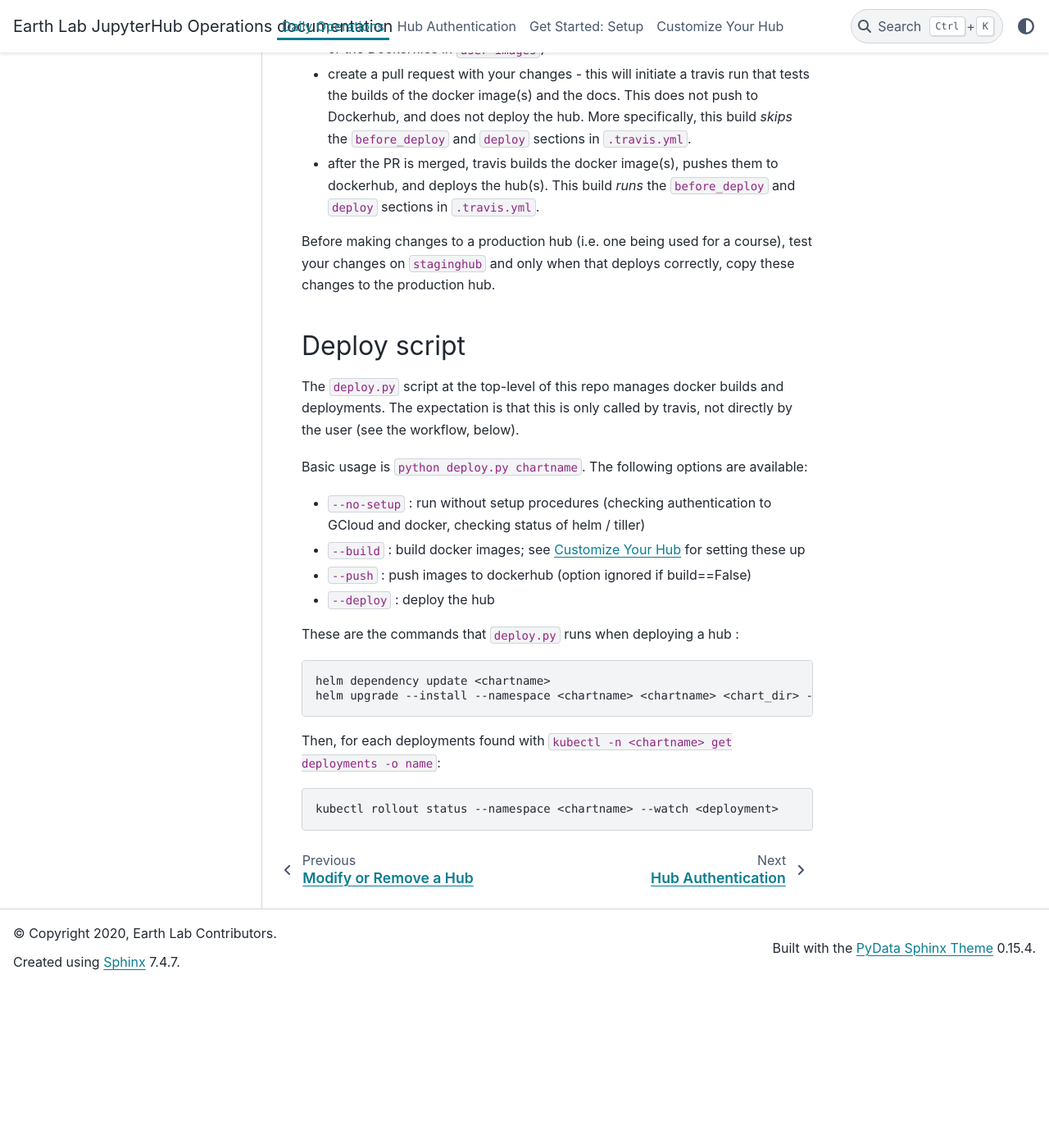
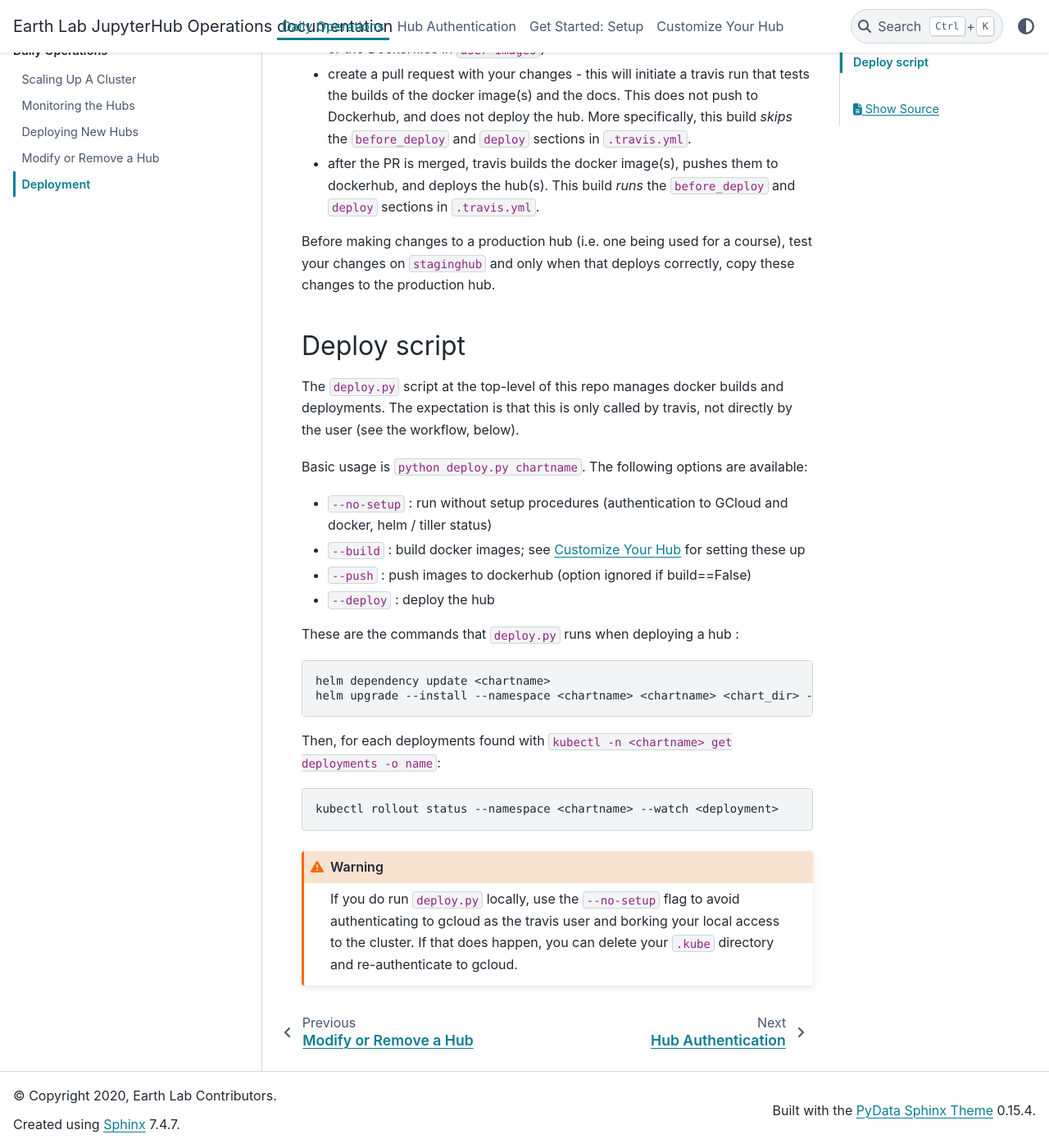
Before and after one commit to earthlab/hub-ops, a Sphinx documentation site: the page built from docs/source/daily-operations/deployment-workflow.rst, in a window 1280 px wide and 1400 px high, scrolled down 464 px. Shown: the whole window at 82% size. Built offline with Sphinx 7.4.7 and the PyData theme 0.15.4, drawn with Linux system fonts in a browser that asks for light colours; before the commit the page ends 1666 px from its top, so only the background shows below that.

Commit message:
deployment doc update with warning about localy deploy.py

```diff
--- a/docs/source/daily-operations/deployment-workflow.rst
+++ b/docs/source/daily-operations/deployment-workflow.rst
@@ -24,7 +24,7 @@
 
 Basic usage is :code:`python deploy.py chartname`. The following options are available:
 
-* :code:`--no-setup` :  run without setup procedures (checking authentication to GCloud and docker, checking status of helm / tiller)
+* :code:`--no-setup` :  run without setup procedures (authentication to GCloud and docker, helm / tiller status)
 * :code:`--build` : build docker images; see :ref:`additional-hub-configuration` for setting these up
 * :code:`--push` : push images to dockerhub (option ignored if build==False)
 * :code:`--deploy` : deploy the hub
@@ -41,3 +41,6 @@
 .. code-block:: bash
 
   kubectl rollout status --namespace <chartname> --watch <deployment>
+
+
+.. Warning:: If you do run :code:`deploy.py` locally, use the :code:`--no-setup` flag to avoid authenticating to gcloud as the travis user and borking your local access to the cluster. If that does happen, you can delete your :code:`.kube` directory and re-authenticate to gcloud.
```
